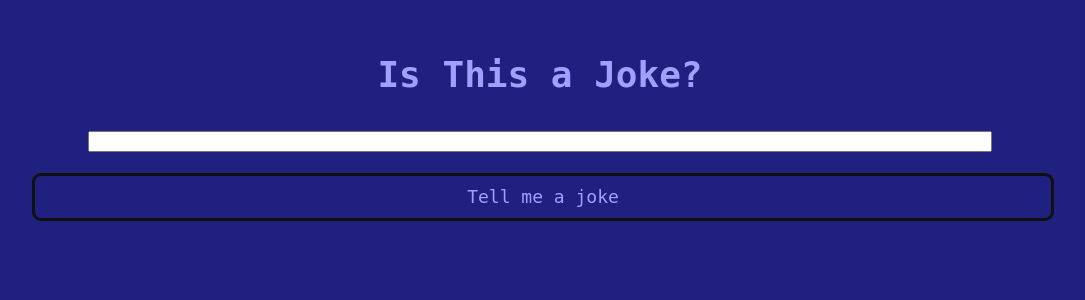
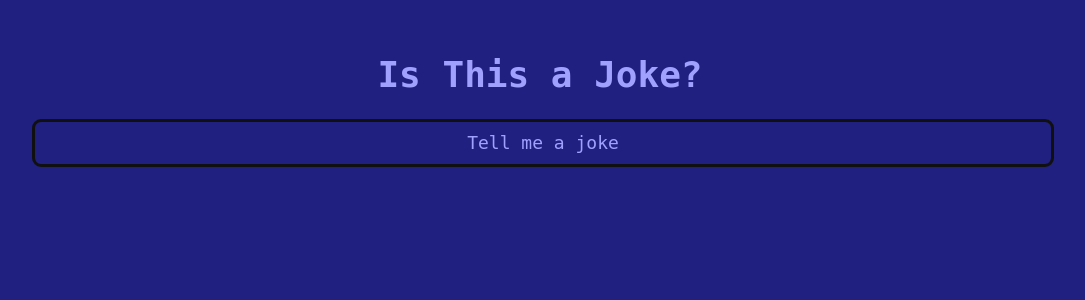
Before and after one commit to fl-jokebot-demo/jokebot-demo, a Django app: template jokebot/templates/index.html in a window 1280 px wide. Shown: the top 300 px of the page, without its empty margins (100-1185 px from the left). Run offline with Django 3.2, Linux system fonts and the light colour scheme; the template is opened without the code that fills it, so the values that code supplies are empty.

Commit message:
update input field default visibilitys

```diff
--- a/jokebot/static/css/main.css
+++ b/jokebot/static/css/main.css
@@ -10,6 +10,6 @@ a:hover { color: #A0A0FF; }
 a:active { color: #A0A0FF; }
 
 .btn_submit { clear: both; width: 96%; border-style: solid; border-color: #101010; border-radius: .5rem; margin: 1%; padding: 1%; display: none; }
-.txt_submit { clear: both; width: 96%; margin: 1%; padding: 1%; }
+.txt_submit { clear: both; width: 96%; margin: 1%; padding: 1%; display: none; }
 .txt_display { clear: both; width: 96%; border-style: solid; border-color: #101010; border-radius: .5rem; margin: 1%; padding: 1%; display: none; }
 .clearing_div { clear: both; padding: 0; margin: 0; }
```
